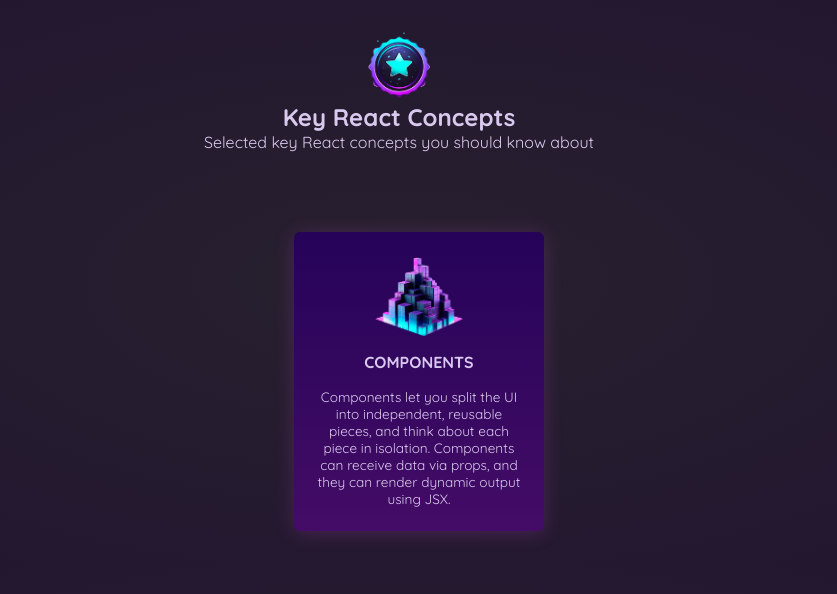
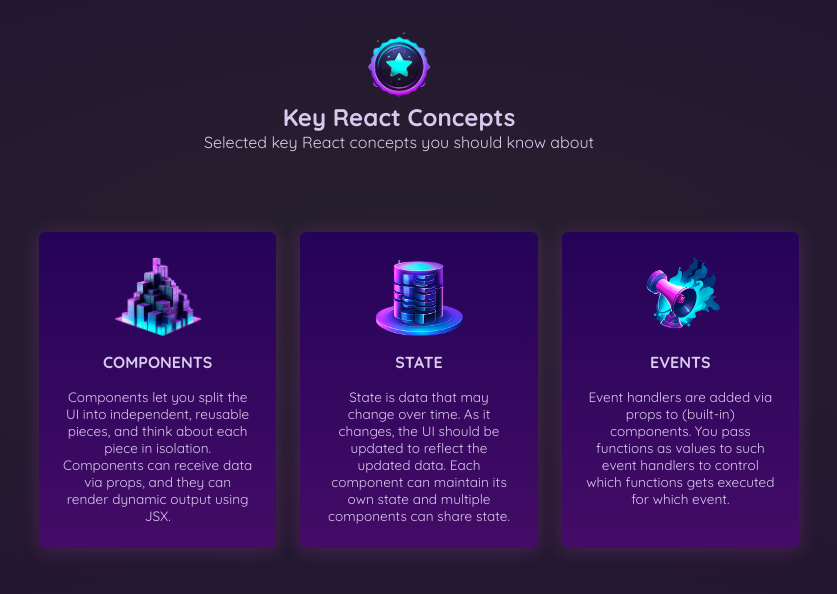
Before and after one commit to MattyCalimbas/react-concepts, a React (Create React App) app: page / in a window 1280 px wide. Shown: the top 594 px of the page, without its empty margins (241-1078 px from the left). Built offline with nearby package versions, Linux system fonts and the light colour scheme.

Commit message:
created concept component

```diff
--- a/src/App.js
+++ b/src/App.js
@@ -2,6 +2,7 @@
 import stateImage from './assets/images/state.png';
 import eventsImage from './assets/images/events.png';
 import Header from './components/Header/Header'
+import Concept from './components/Concept/Concept'
 
 
 // concept array rendered in component
@@ -30,12 +31,10 @@
   return (
     <div>
       <Header />
-      <ul id="concepts">
-        <li className="concept">
-          <img src={concepts[0].image} alt={concepts[0].title} />
-          <h2>{concepts[0].title}</h2>
-          <p>{concepts[0].description}</p>
-        </li>
+      <ul id='concepts'>
+        <Concept image={concepts[0].image} title={concepts[0].title} description={concepts[0].description} />
+        <Concept image={concepts[1].image} title={concepts[1].title} description={concepts[1].description} />
+        <Concept image={concepts[2].image} title={concepts[2].title} description={concepts[2].description} />
       </ul>
     </div>
   );
--- /dev/null
+++ b/src/components/Concept/Concept.js
@@ -0,0 +1,11 @@
+function Concept(props) {
+    return(
+    <li className="concept">
+        <img src={props.image} alt={props.title} />
+        <h2>{props.title}</h2>
+        <p>{props.description}</p>
+    </li>
+    )
+}
+
+export default Concept
```
